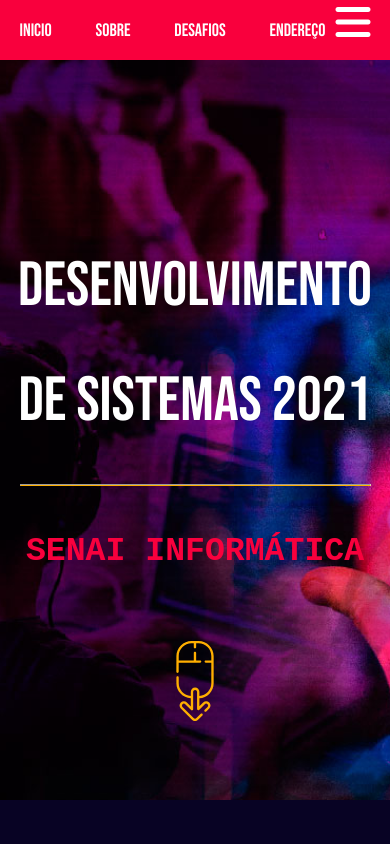
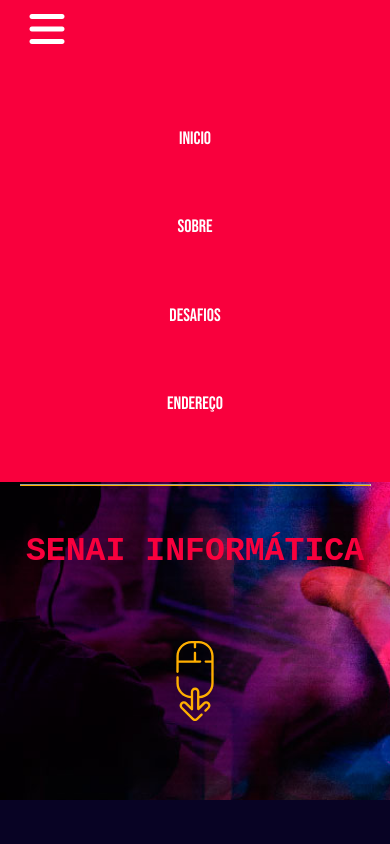
Before and after one commit to LimaGustav/LandingPage---Responsiva, a plain HTML site: page index.html in a window 390 px wide. Shown: the top 844 px of the page. Drawn offline with nearby package versions, Linux system fonts and the light colour scheme.

Commit message:
Menu Hamburguer - Position

```diff
--- a/css/style.css
+++ b/css/style.css
@@ -487,12 +487,28 @@ footer span {
 
 @media (max-width: 490px) {
 
+    .nav_header {
+        flex-direction: column;
+        justify-content: space-evenly;
+        height: 50vh;
+
+
+        position: absolute;
+        top: 60px;
+        left: 0;
+        width: 100%;
+
+        background-color: #F9003D;
+    }
+
     .btn_menu {
         display: block;
         color: white;
         font-size: 40px;
         margin-left: 10px;
     }
+
+    /* HEADER */
 
     .sobre {
         height: 1257px;
```
